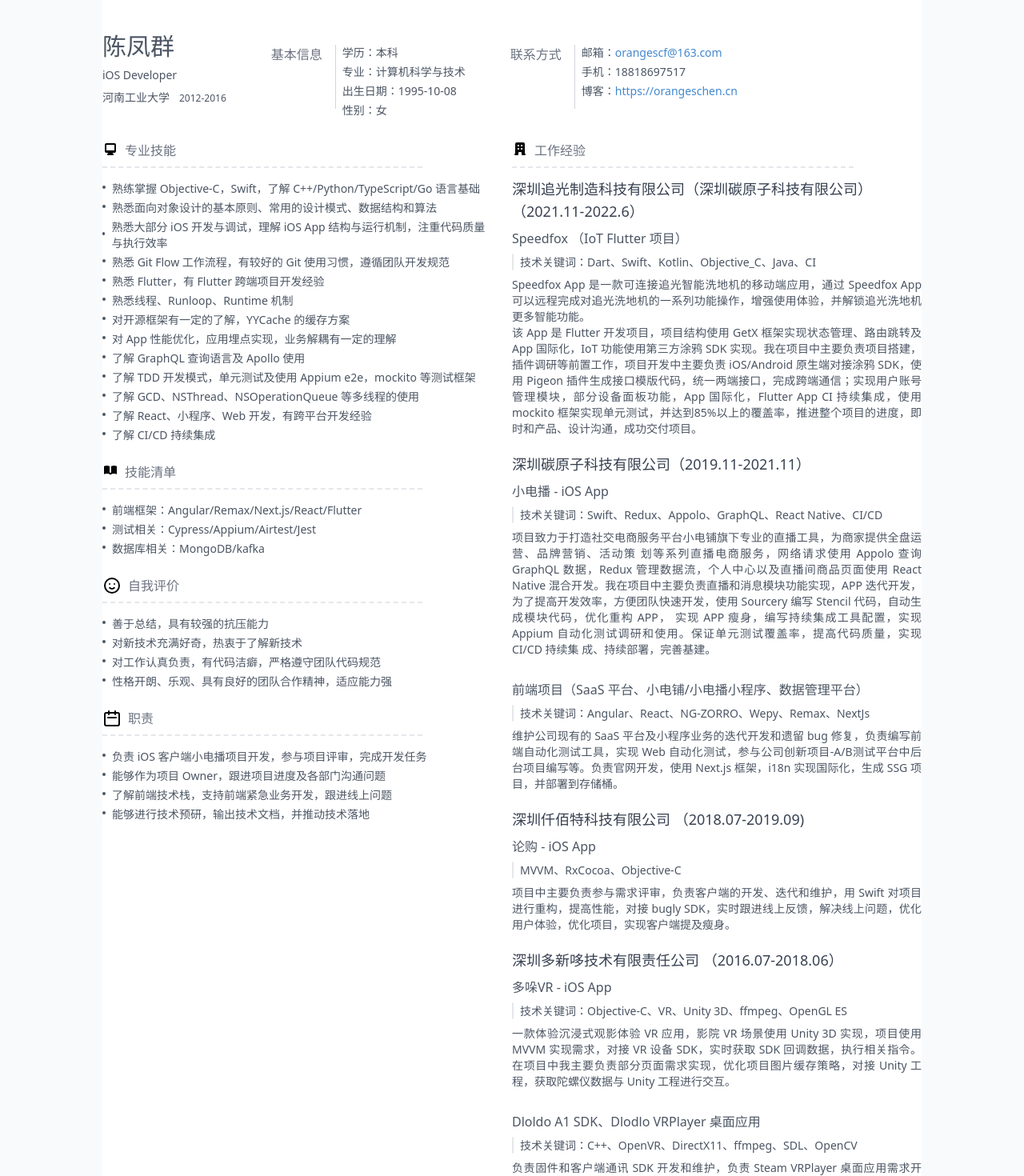
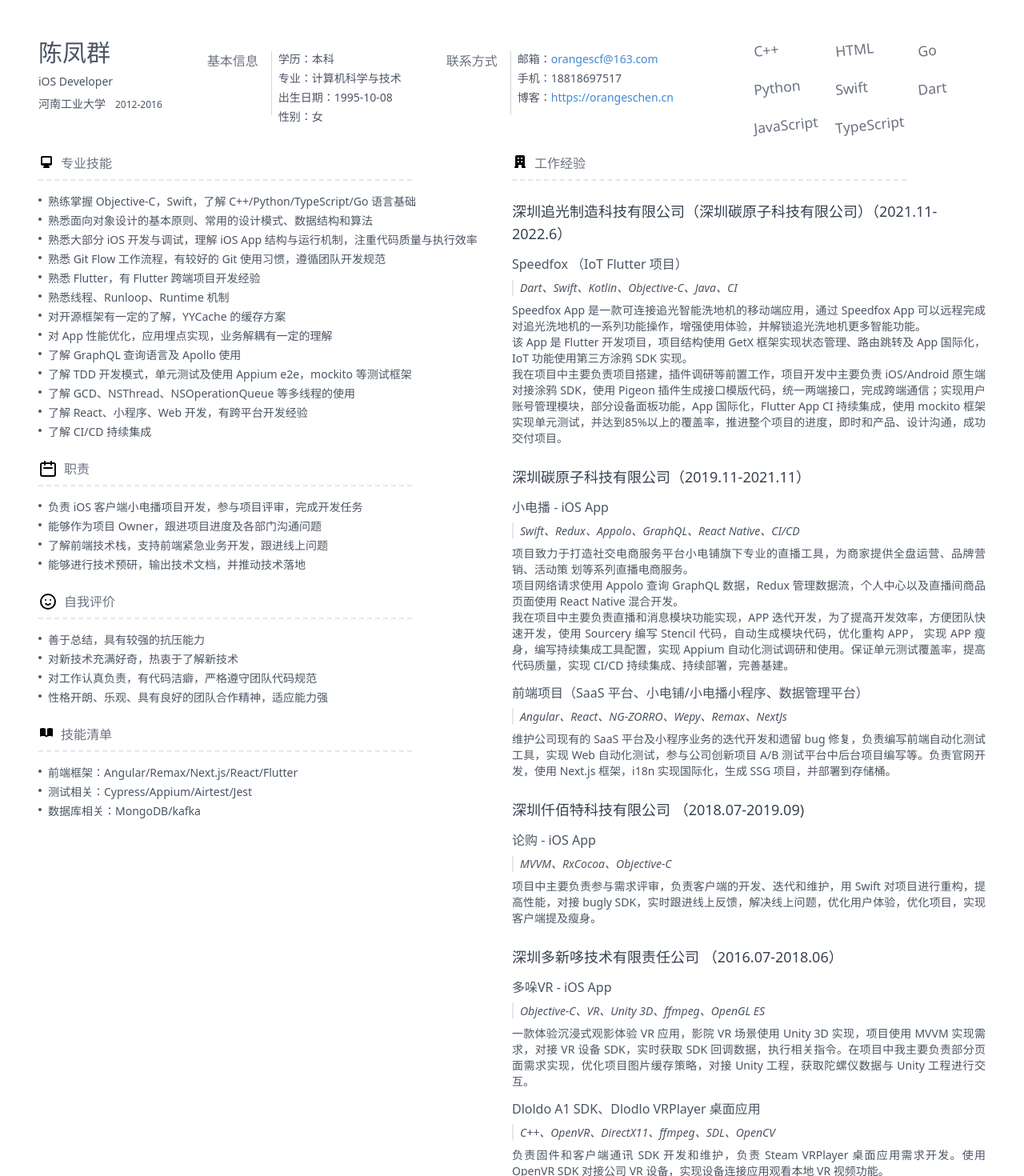
Before and after one commit to chloecfq/resume, a Next.js app: page /templete/hbase in a window 1280 px wide. Shown: the top 1470 px of the page at 80% size. Built offline with nearby package versions, Linux system fonts and the light colour scheme.

Commit message:
add print style

```diff
--- a/components/info-view.tsx
+++ b/components/info-view.tsx
@@ -50,7 +50,7 @@ export const TagsView = (props: { tags: string[] }) => {
 export const SkillView = (props: SkillProps) => {
     return (
         props.horizontal ?
-            <div className='flex flex-col w-1/2 pr-8 mb-4'>
+            <div className='flex flex-col w-1/2 print:w-full pr-8 mb-4'>
                 {props.skill.map((s, index) => (
                     <div key={'skill' + index}>
                         <TitileView title={s.title} type={InfoType[s.infoType]}></TitileView>
--- a/components/titile-view.tsx
+++ b/components/titile-view.tsx
@@ -40,7 +40,7 @@ export const TitileView = (props: { type: InfoType, title: string }) => {
     }
     return (
         <div className='w-5/6 border-b-2 border-dashed'>
-            <div className='flex flex-row mt-6 mb-2 mr-14 print:mr-0 print:mt-4'>
+            <div className='flex flex-row mt-6 mb-2 mr-14 print:mr-0 print:mt-6'>
                 {svgicon}
                 <span className='text-gray-500 text-base font-medium ml-2'>{props.title}</span>
             </div>
--- a/components/working-view.tsx
+++ b/components/working-view.tsx
@@ -1,27 +1,35 @@
 import { InfoType, TitileView } from './titile-view';
 
 export interface Work {
-    company: string,
-    project: string,
+    name: string,
     description: string,
     keyword: string
 }
 
+export interface Works {
+    company: string,
+    projects: Work[]
+}
 
-export const WorkingView = (props: { works: Work[] }) => {
+
+export const WorkingView = (props: { works: Works[] }) => {
     return (
         <div className='flex flex-col w-full print:mb-0 print:block'>
             <TitileView title='工作经验' type={InfoType.working}></TitileView>
             {props.works.map((work, index) => (
-                <div key={'work' + index} className='text-gray-600 text-sm mt-3 mb-2 print:flow-root'>
-                    <p className='text-lg font-medium text-gray-700'>{work.company}</p>
-                    <p className='mt-2 text-base'>{work.project}</p>
-                    {work.keyword.length > 0 && <div className='mt-2 flex-row'>
-                        <span className='bg-whitse border rounded-full w-1 h-1 items-center'></span>
-                        <span className='ml-2 font-sans'>{work.keyword}</span>
-                    </div>
-                    }
-                    <div className='mt-2 text-justify whitespace-pre-line print:block'>{work.description}</div>
+                <div key={'work' + index} className='text-gray-600 text-sm mt-6 print:mt-4 print:flow-root'>
+                    <p className='text-lg font-medium text-gray-700 print:mt-1'>{work.company}</p>
+                    {work.projects.map((project, index) => (
+                        <div className='mt-3 print:mt-2' key={'project' + index}>
+                            <p className='text-base font-medium'>{project.name}</p>
+                            {project.keyword.length > 0 && <div className='mt-2 flex-row'>
+                                <span className='bg-whitse border rounded-full w-1 h-1 items-center'></span>
+                                <span className='ml-2 font-sans italic'>{project.keyword}</span>
+                            </div>
+                            }
+                            <div className='mt-2 text-justify whitespace-pre-line print:block'>{project.description}</div>
+                        </div>
+                    ))}
                 </div>
             ))}
         </div>
--- a/pages/index.tsx
+++ b/pages/index.tsx
@@ -1,12 +1,16 @@
 import { env } from 'process';
-import VHomePage from './templete/vbase';
+import HHomePage from './templete/hbase';
 
 
 const HomePage = (props) => {
     const horizontal = env.horizontal
     return (
         // horizontal ? <HHomePage></HHomePage> :
-        <VHomePage></VHomePage>
+        // <div>
+        //     <div className='hidden print:block'><VHomePage></VHomePage></div>
+        //     <div className='block print:hidden'><HHomePage></HHomePage></div>
+        // </div>
+        <HHomePage></HHomePage>
     )
 }
 
--- a/pages/templete/hbase.tsx
+++ b/pages/templete/hbase.tsx
@@ -1,12 +1,12 @@
-import { InfoView, SkillView } from '../../components/info-view';
+import { InfoView, SkillView, TagsView } from '../../components/info-view';
 import { WorkingView } from '../../components/working-view';
 import dataJson from '../../public/resume/data.json';
 
 const HHomePage = (props) => {
     return (
-        <div className='flex justify-center'>
-            <div className='mt-10 max-w-5xl min-h-screen mb-8'>
-                <div className='flex flex-row'>
+        <div className='flex justify-center print:mb-0 print:block'>
+            <div className='max-w-screen min-h-screen m-12 print:mb-4 print:mx-4 print:mt-4'>
+                <div className='flex flex-row print:flex-col print:mx-0'>
                     <div className='flex flex-col text-gray-600'>
                         <div className='text-3xl font-light'>{dataJson.name}</div>
                         <div className='text-sm font-extralight mt-2'>{dataJson.career}</div>
@@ -14,18 +14,30 @@ const HHomePage = (props) => {
                             <span id='text' className='ml-3 text-xs'>{dataJson.educationTime}</span>
                         </div>
                     </div>
-                    <div className='text-gray-500 mt-4 ml-14 font-light'>{dataJson.baseInfoTitle}</div>
-                    <div className='h-20 border-r border-gray-300 mt-4 ml-4'></div>
-                    <InfoView infoList={dataJson.baseInfo}></InfoView>
-                    <div className='text-gray-500 mt-4 ml-14 font-light'>{dataJson.contactTitle}</div>
-                    <div className='h-20 border-r border-gray-300 mt-4 ml-4'></div>
-                    <InfoView infoList={dataJson.contactInfo}></InfoView>
+                    <div className='flex flex-row'>
+                        <div className='text-gray-500 mt-4 ml-14 font-light print:ml-4'>{dataJson.baseInfoTitle}</div>
+                        <div className='flex flex-row'>
+                            <div className='h-20 border-r border-gray-300 mt-4 ml-4'></div>
+                            <InfoView infoList={dataJson.baseInfo}></InfoView>
+                        </div>
+                        <div className='text-gray-500 mt-4 ml-14 font-light'>{dataJson.contactTitle}</div>
+                        <div className='flex flex-row'>
+                            <div className='h-20 border-r border-gray-300 mt-4 ml-4'></div>
+                            <InfoView infoList={dataJson.contactInfo}></InfoView>
+                        </div>
+                        <div className='print:hidden'><TagsView tags={dataJson.tags}></TagsView></div>
+                    </div>
                 </div>
-                <div className='flex flex-row'>
+                <div className='print:hidden flex flex-row print:flex-col print:mx-0'>
                     <SkillView skill={dataJson.skill} horizontal={true}></SkillView>
-                    <div className='flex w-1/2'>
+                    <div className='flex w-1/2 print:w-full print:block'>
                         <WorkingView works={dataJson.Works}></WorkingView>
                     </div>
+                </div>
+                <div className='hidden mx-8 print:mx-0 print:block'>
+                    <SkillView skill={[dataJson.skill[0]]} horizontal={false}></SkillView>
+                    <WorkingView works={dataJson.Works}></WorkingView>
+                    <SkillView skill={dataJson.skill.slice(1, dataJson.skill.length)} horizontal={false}></SkillView>
                 </div>
             </div>
         </div>
--- a/pages/templete/vbase.tsx
+++ b/pages/templete/vbase.tsx
@@ -30,7 +30,7 @@ const VHomePage = (props: { print?: boolean }) => {
                 <div className='flex flex-col mx-8 print:mx-0 print:block'>
                     <SkillView skill={[dataJson.skill[0]]} horizontal={false}></SkillView>
                     <WorkingView works={dataJson.Works}></WorkingView>
-                    <SkillView skill={dataJson.skill.slice(1, dataJson.skill.length - 1)} horizontal={false}></SkillView>
+                    <SkillView skill={dataJson.skill.slice(1, dataJson.skill.length)} horizontal={false}></SkillView>
                 </div>
             </div>
         </div>
--- a/public/resume/data.json
+++ b/public/resume/data.json
@@ -51,14 +51,14 @@
         }
     ],
     "tags": [
-        "C",
+        "C++",
         "Python",
-        "Java",
-        "php",
+        "JavaScript",
         "HTML",
         "Swift",
-        "JavaScript",
-        "Go"
+        "TypeScript",
+        "Go",
+        "Dart"
     ],
     "skill": [
         {
@@ -81,12 +81,13 @@
             ]
         },
         {
-            "title": "技能清单",
-            "infoType": "skill",
+            "title": "职责",
+            "infoType": "responsible",
             "fields": [
-                "前端框架：Angular/Remax/Next.js/React/Flutter",
-                "测试相关：Cypress/Appium/Airtest/Jest",
-                "数据库相关：MongoDB/kafka"
+                "负责 iOS 客户端小电播项目开发，参与项目评审，完成开发任务",
+                "能够作为项目 Owner，跟进项目进度及各部门沟通问题",
+                "了解前端技术栈，支持前端紧急业务开发，跟进线上问题",
+                "能够进行技术预研，输出技术文档，并推动技术落地"
             ]
         },
         {
@@ -100,52 +101,65 @@
             ]
         },
         {
-            "title": "职责",
-            "infoType": "responsible",
+            "title": "技能清单",
+            "infoType": "skill",
             "fields": [
-                "负责 iOS 客户端小电播项目开发，参与项目评审，完成开发任务",
-                "能够作为项目 Owner，跟进项目进度及各部门沟通问题",
-                "了解前端技术栈，支持前端紧急业务开发，跟进线上问题",
-                "能够进行技术预研，输出技术文档，并推动技术落地"
+                "前端框架：Angular/Remax/Next.js/React/Flutter",
+                "测试相关：Cypress/Appium/Airtest/Jest",
+                "数据库相关：MongoDB/kafka"
             ]
         }
     ],
     "Works": [
         {
             "company": "深圳追光制造科技有限公司（深圳碳原子科技有限公司）（2021.11-2022.6）",
-            "project": "Speedfox （IoT Flutter 项目） ",
-            "keyword": "技术关键词：Dart、Swift、Kotlin、Objective_C、Java、CI",
-            "description": "Speedfox App 是一款可连接追光智能洗地机的移动端应用，通过 Speedfox App 可以远程完成对追光洗地机的一系列功能操作，增强使用体验，并解锁追光洗地机更多智能功能。\n该 App 是 Flutter 开发项目，项目结构使用 GetX 框架实现状态管理、路由跳转及 App 国际化，IoT 功能使用第三方涂鸦 SDK 实现。我在项目中主要负责项目搭建，插件调研等前置工作，项目开发中主要负责 iOS/Android 原生端对接涂鸦 SDK，使用 Pigeon 插件生成接口模版代码，统一两端接口，完成跨端通信；实现用户账号管理模块，部分设备面板功能，App 国际化，Flutter App CI 持续集成，使用 mockito 框架实现单元测试，并达到85%以上的覆盖率，推进整个项目的进度，即时和产品、设计沟通，成功交付项目。"
+            "projects": [
+                {
+                    "name": "Speedfox （IoT Flutter 项目） ",
+                    "keyword": "Dart、Swift、Kotlin、Objective-C、Java、CI",
+                    "description": "Speedfox App 是一款可连接追光智能洗地机的移动端应用，通过 Speedfox App 可以远程完成对追光洗地机的一系列功能操作，增强使用体验，并解锁追光洗地机更多智能功能。\n该 App 是 Flutter 开发项目，项目结构使用 GetX 框架实现状态管理、路由跳转及 App 国际化，IoT 功能使用第三方涂鸦 SDK 实现。\n我在项目中主要负责项目搭建，插件调研等前置工作，项目开发中主要负责 iOS/Android 原生端对接涂鸦 SDK，使用 Pigeon 插件生成接口模版代码，统一两端接口，完成跨端通信；实现用户账号管理模块，部分设备面板功能，App 国际化，Flutter App CI 持续集成，使用 mockito 框架实现单元测试，并达到85%以上的覆盖率，推进整个项目的进度，即时和产品、设计沟通，成功交付项目。"
+                }
+            ]
         },
         {
             "company": "深圳碳原子科技有限公司（2019.11-2021.11）",
-            "project": "小电播 - iOS App ",
-            "keyword": "技术关键词：Swift、Redux、Appolo、GraphQL、React Native、CI/CD",
-            "description": "项目致力于打造社交电商服务平台小电铺旗下专业的直播工具，为商家提供全盘运营、品牌营销、活动策 划等系列直播电商服务，网络请求使用 Appolo 查询 GraphQL 数据，Redux 管理数据流，个人中心以及直播间商品页面使用 React Native 混合开发。我在项目中主要负责直播和消息模块功能实现，APP 迭代开发，为了提高开发效率，方便团队快速开发，使用 Sourcery 编写 Stencil 代码，自动生成模块代码，优化重构 APP， 实现 APP 瘦身，编写持续集成工具配置，实现 Appium 自动化测试调研和使用。保证单元测试覆盖率，提高代码质量，实现 CI/CD 持续集 成、持续部署，完善基建。"
+            "projects": [
+                {
+                    "name": "小电播 - iOS App ",
+                    "keyword": "Swift、Redux、Appolo、GraphQL、React Native、CI/CD",
+                    "description": "项目致力于打造社交电商服务平台小电铺旗下专业的直播工具，为商家提供全盘运营、品牌营销、活动策 划等系列直播电商服务。\n项目网络请求使用 Appolo 查询 GraphQL 数据，Redux 管理数据流，个人中心以及直播间商品页面使用 React Native 混合开发。\n我在项目中主要负责直播和消息模块功能实现，APP 迭代开发，为了提高开发效率，方便团队快速开发，使用 Sourcery 编写 Stencil 代码，自动生成模块代码，优化重构 APP， 实现 APP 瘦身，编写持续集成工具配置，实现 Appium 自动化测试调研和使用。保证单元测试覆盖率，提高代码质量，实现 CI/CD 持续集成、持续部署，完善基建。"
                 },
                 {
-            "company": "",
-            "project": "前端项目（SaaS 平台、小电铺/小电播小程序、数据管理平台）",
-            "keyword": "技术关键词：Angular、React、NG-ZORRO、Wepy、Remax、NextJs",
-            "description": "维护公司现有的 SaaS 平台及小程序业务的迭代开发和遗留 bug 修复，负责编写前端自动化测试工具，实现 Web 自动化测试，参与公司创新项目-A/B测试平台中后台项目编写等。负责官网开发，使用 Next.js 框架，i18n 实现国际化，生成 SSG 项目，并部署到存储桶。"
+                    "name": "前端项目（SaaS 平台、小电铺/小电播小程序、数据管理平台）",
+                    "keyword": "Angular、React、NG-ZORRO、Wepy、Remax、NextJs",
+                    "description": "维护公司现有的 SaaS 平台及小程序业务的迭代开发和遗留 bug 修复，负责编写前端自动化测试工具，实现 Web 自动化测试，参与公司创新项目 A/B 测试平台中后台项目编写等。负责官网开发，使用 Next.js 框架，i18n 实现国际化，生成 SSG 项目，并部署到存储桶。"
+                }
+            ]
         },
         {
             "company": "深圳仟佰特科技有限公司 （2018.07-2019.09)",
-            "project": "论购 - iOS App",
+            "projects": [
+                {
+                    "name": "论购 - iOS App",
                     "keyword": "MVVM、RxCocoa、Objective-C",
                     "description": "项目中主要负责参与需求评审，负责客户端的开发、迭代和维护，用 Swift 对项目进行重构，提高性能，对接 bugly SDK，实时跟进线上反馈，解决线上问题，优化用户体验，优化项目，实现客户端提及瘦身。"
+                }
+            ]
         },
         {
             "company": "深圳多新哆技术有限责任公司 （2016.07-2018.06）",
-            "project": "多哚VR - iOS App",
-            "keyword": "技术关键词：Objective-C、VR、Unity 3D、ffmpeg、OpenGL ES",
+            "projects": [
+                {
+                    "name": "多哚VR - iOS App",
+                    "keyword": "Objective-C、VR、Unity 3D、ffmpeg、OpenGL ES",
                     "description": "一款体验沉浸式观影体验 VR 应用，影院 VR 场景使用 Unity 3D 实现，项目使用 MVVM 实现需求，对接 VR 设备 SDK，实时获取 SDK 回调数据，执行相关指令。在项目中我主要负责部分页面需求实现，优化项目图片缓存策略，对接 Unity 工程，获取陀螺仪数据与 Unity 工程进行交互。"
                 },
                 {
-            "company": "",
-            "project": "Dloldo A1 SDK、Dlodlo VRPlayer 桌面应用",
-            "keyword": "技术关键词：C++、OpenVR、DirectX11、ffmpeg、SDL、OpenCV",
+                    "name": "Dloldo A1 SDK、Dlodlo VRPlayer 桌面应用",
+                    "keyword": "C++、OpenVR、DirectX11、ffmpeg、SDL、OpenCV",
                     "description": "负责固件和客户端通讯 SDK 开发和维护，负责 Steam VRPlayer 桌面应用需求开发。使用 OpenVR SDK 对接公司 VR 设备，实现设备连接应用观看本地 VR 视频功能。"
                 }
             ]
         }
+    ]
+}
--- a/public/resume/data.schema.json
+++ b/public/resume/data.schema.json
@@ -49,7 +49,7 @@
         "Works": {
             "type": "array",
             "items": {
-                "$ref": "#/defs/work"
+                "$ref": "#/defs/works"
             }
         },
         "skill": {
@@ -82,7 +82,11 @@
     },
     "defs": {
         "info": {
-            "required": ["key", "name", "content"],
+            "required": [
+                "key",
+                "name",
+                "content"
+            ],
             "type": "object",
             "additionalProperties": false,
             "properties": {
@@ -97,10 +101,30 @@
                 },
                 "type": {
                     "type": "string",
-                    "enum": ["tel", "mailto", "link", "none"]
+                    "enum": [
+                        "tel",
+                        "mailto",
+                        "link",
+                        "none"
+                    ]
                 },
                 "color": {
                     "type": "string"
+                }
+            }
+        },
+        "works": {
+            "type": "object",
+            "additionalProperties": false,
+            "properties": {
+                "company": {
+                    "type": "string"
+                },
+                "projects": {
+                    "type": "array",
+                    "items": {
+                        "$ref": "#/defs/work"
+                    }
                 }
             }
         },
@@ -108,10 +132,7 @@
             "type": "object",
             "additionalProperties": false,
             "properties": {
-                "company": {
-                    "type": "string"
-                },
-                "project": {
+                "name": {
                     "type": "string"
                 },
                 "keyword": {
```
Lines whose indentation alone changed are shown as unchanged.
